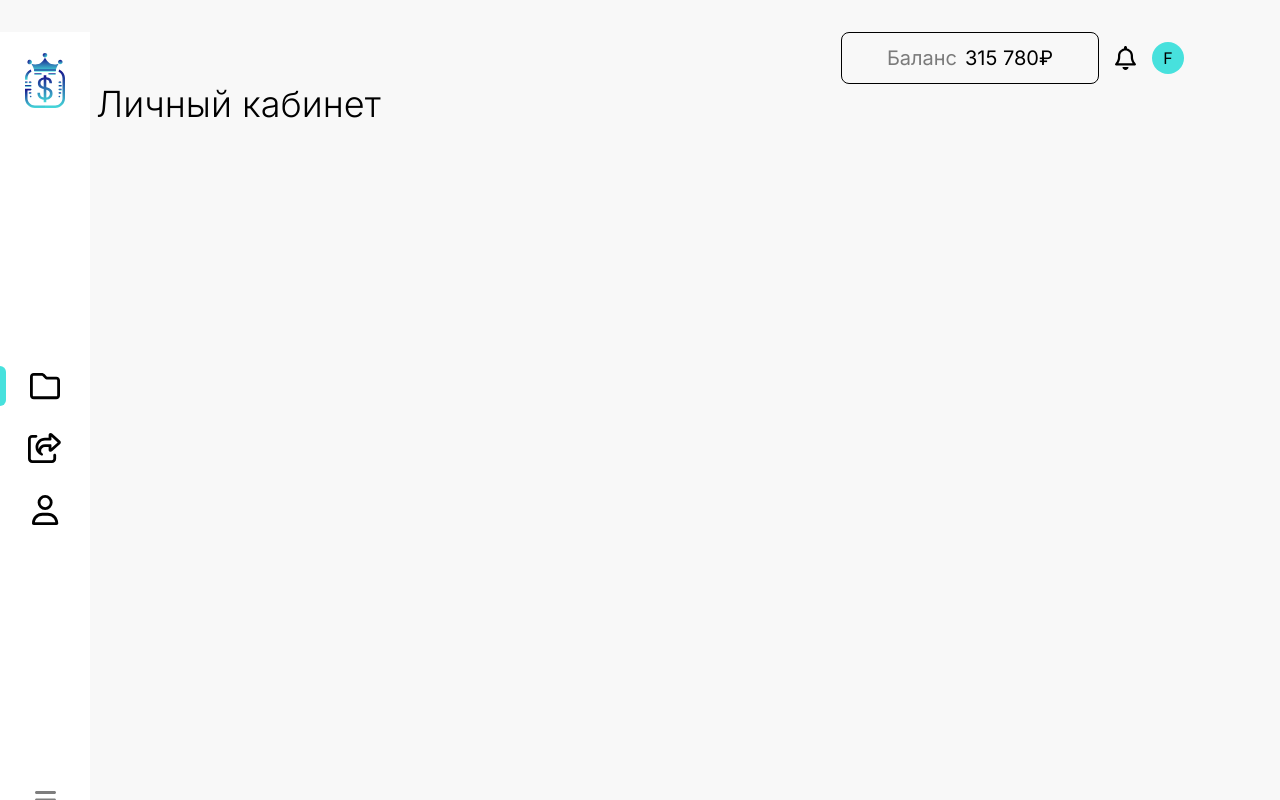
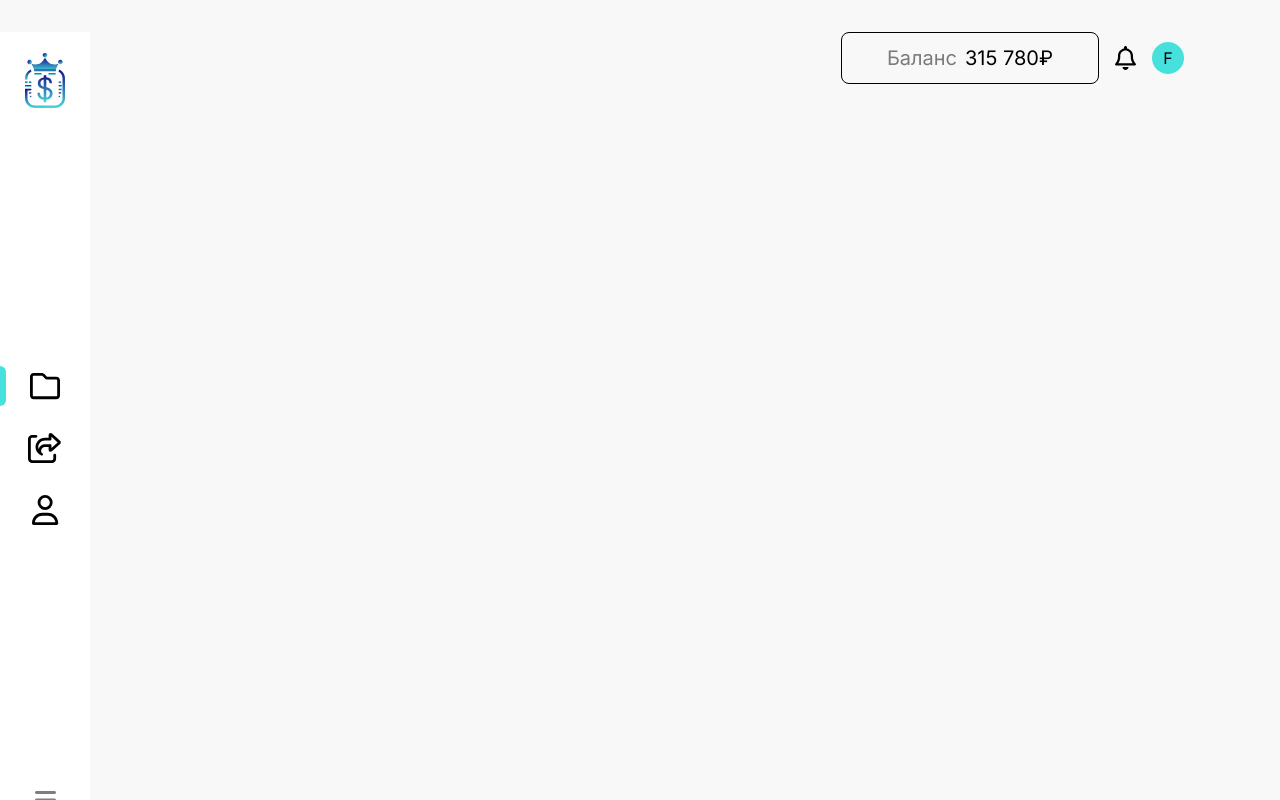
Before and after one commit to k1ngsterr1/KingPay-1, a React (Vite) app: page /personal-account in a window 1280 px wide. Built offline with nearby package versions, Linux system fonts and the light colour scheme.

Commit message:
--LAYOUT ADDED

```diff
--- a/src/widgets/PersonalLayout/index.tsx
+++ b/src/widgets/PersonalLayout/index.tsx
@@ -4,15 +4,20 @@ import { Heading } from "@shared/ui/Heading";
 
 interface IPersonalProps {
   children: React.ReactNode;
+  heading: string;
 }
 
-export const PersonalLayout = () => {
+export const PersonalLayout: React.FC<IPersonalProps> = ({
+  children,
+  heading,
+}) => {
   return (
     <main>
       <Sidebar />
       <div className="w-[85%]  m-auto">
         <Header />
-        <Heading text="Личный кабинет" />
+        <Heading text={heading} />
+        {children}
       </div>
     </main>
   );
```
